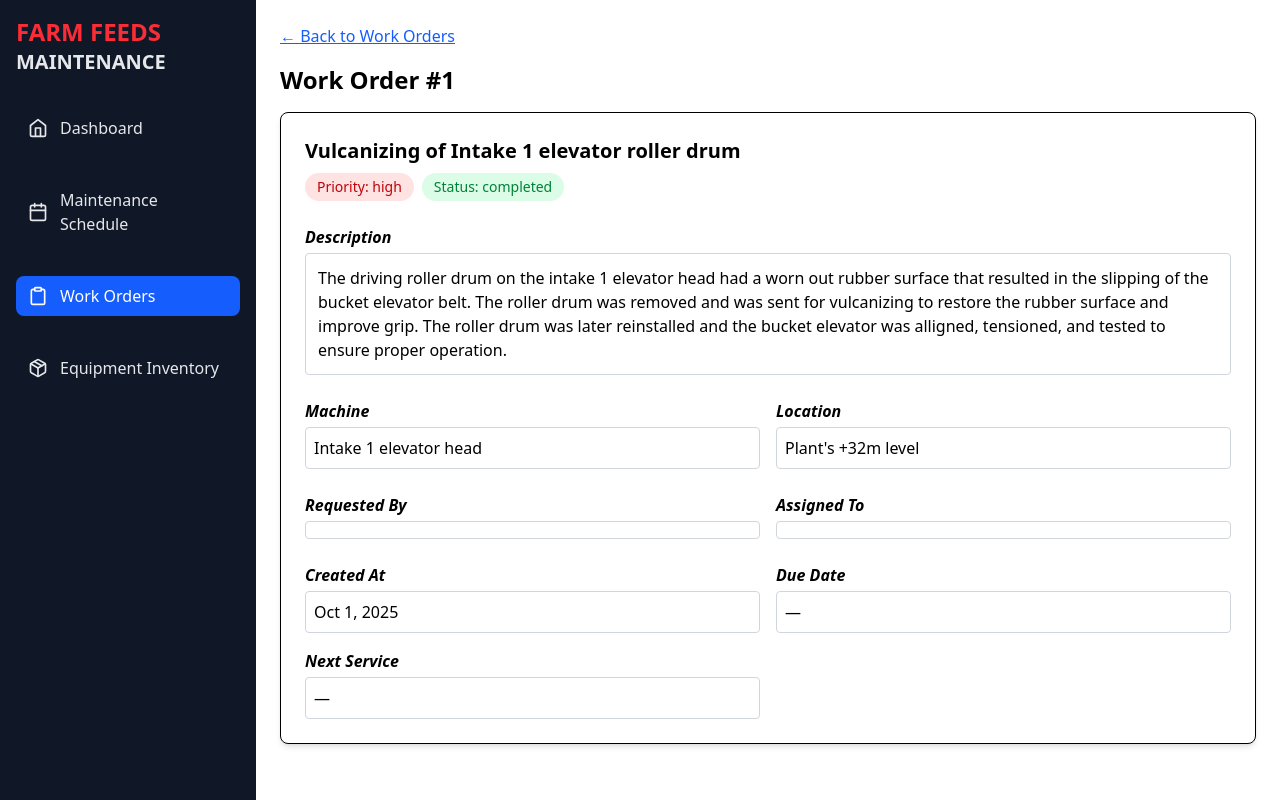
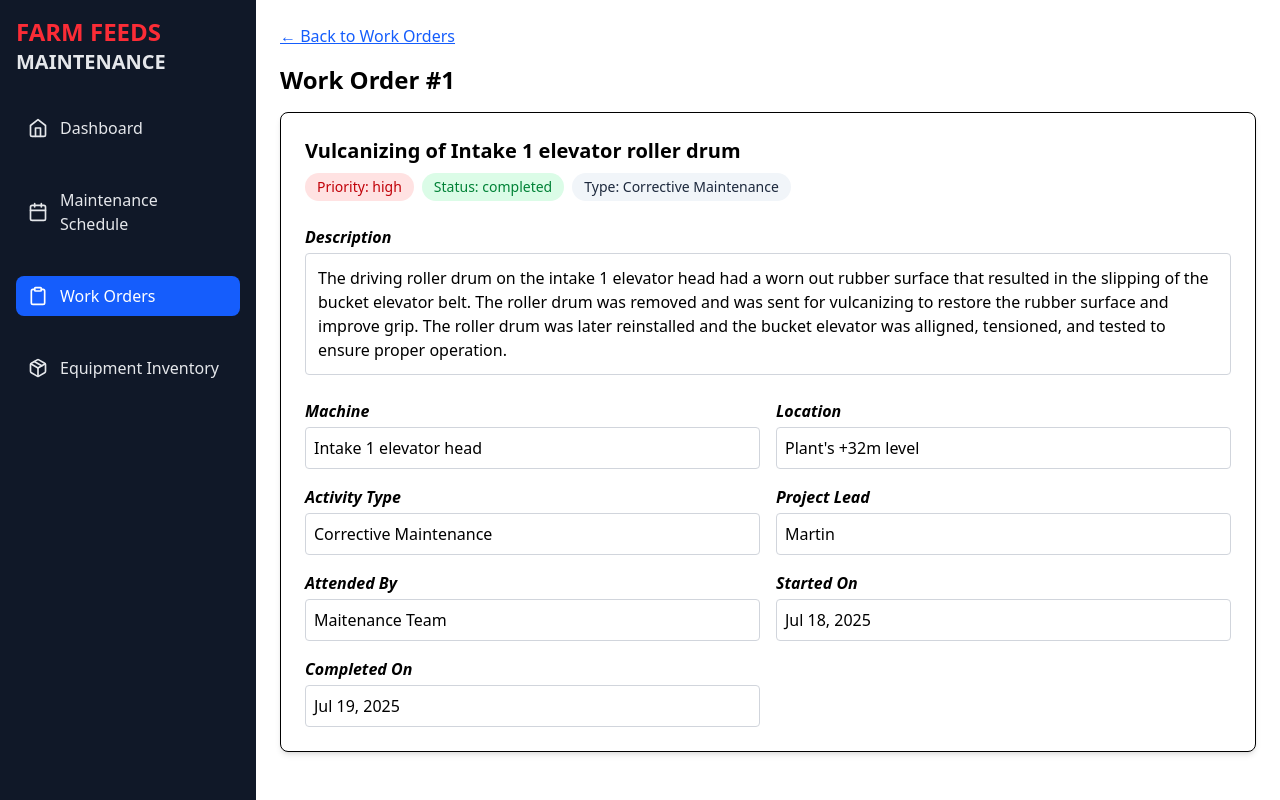
Before and after one commit to BenaKaniaru/farm-feeds, a React (Vite) app in the folder maintenance/: page /work-orders/1 in a window 1280 px wide. Built offline with nearby package versions, Linux system fonts and the light colour scheme.

Commit message:
fixed data rendering and total add ups

```diff
--- a/maintenance/src/Data/WorkOrdersData.jsx
+++ b/maintenance/src/Data/WorkOrdersData.jsx
@@ -49,7 +49,7 @@ export const workOrders = [
     createdAt: "2025-10-01",
     startedon: "2025-07-28",
     completedon: "2025-07-28",
-    nextServiceDate: null,
+    nextServiceDate: "2026-07-28",
   },
   {
     id: 4,
@@ -68,7 +68,7 @@ export const workOrders = [
     createdAt: "2025-10-01",
     startedon: "2025-07-31",
     completedon: "2025-07-31",
-    nextServiceDate: null,
+    nextServiceDate: "2026-02-31",
   },
   {
     id: 5,
@@ -90,8 +90,7 @@ export const workOrders = [
   },
   {
     id: 6,
-    title:
-      "Replacement of a faulty limit switch at the small bagging scale",
+    title: "Replacement of a faulty limit switch at the small bagging scale",
     description:
       "The small scale in the bagging area was not discharging the finished products as required, due to the limit switch failure to send a discharge signal. To fix the problem, the switch with another one cannibalized from an existing divertor at the store, that was not in use.",
     machine: "Bagging Smale Scale",
@@ -105,10 +104,11 @@ export const workOrders = [
     startedon: "2025-08-01",
     completedon: "2025-08-01",
     nextServiceDate: null,
-  }, {
-  id: 5,
+  },
+  {
+    id: 7,
     title:
-      "Repair of the pneumatic divertor at the inlet of the hammer mill bins",
+      "Replacement of a faulty contactor for sewing machine at the big bagging scale",
     description:
       "The divertor gate had wornout, leading to the leakage of materials into the unittended bin. The gate was extracted and metal sheet precisily cut into the appropriate size and welded in place to cover the wornout area, thus preventing material leak.",
     machine: "Hammer mill pneumatic gate distributor",
@@ -122,5 +122,57 @@ export const workOrders = [
     startedon: "2025-07-31",
     completedon: "2025-07-31",
     nextServiceDate: null,
-  }
+  },
+
+  {
+    id: 8,
+    title: "Scheduled Lubrication of Conveyor Bearings",
+    description:
+      "Routine lubrication for the conveyor line bearings to minimize wear.",
+    machine: "Main Conveyor Line",
+    location: "Plant's +10m level",
+    priority: "medium",
+    status: "upcoming",
+    activityType: "Preventive Maintenance",
+    projectLead: "Patrick",
+    attendedby: "Maintenance Team",
+    createdAt: "2025-09-28",
+    dueDate: "2025-10-08", // Scheduled for future
+    completedon: null,
+    nextServiceDate: null,
+  },
+  {
+    id: 9,
+    title: "Inspection of Molasses Pump Seal",
+    description:
+      "Pump seal inspection and replacement if necessary, to prevent leakages.",
+    machine: "Molasses Transfer Pump",
+    location: "Plant’s Pump House",
+    priority: "high",
+    status: "upcoming",
+    activityType: "Routine Maintenance",
+    projectLead: "Isaac",
+    attendedby: "Inspection Team",
+    createdAt: "2025-09-30",
+    dueDate: "2025-10-05", // Future scheduled inspection
+    completedon: null,
+    nextServiceDate: null,
+  },
+  {
+    id: 10,
+    title: "Repair of Pellet Mill Feeder Motor",
+    description:
+      "Pellet mill feeder motor had overheating issues due to faulty cooling fan.",
+    machine: "Pellet Mill",
+    location: "Plant's +15m level",
+    priority: "high",
+    status: "overdue",
+    activityType: "Corrective Maintenance",
+    projectLead: "George",
+    attendedby: "Electrical Team",
+    createdAt: "2025-09-15",
+    dueDate: "2025-09-20", // Missed deadline → overdue
+    completedon: null,
+    nextServiceDate: null,
+  },
 ];
--- a/maintenance/src/pages/Dashboard.jsx
+++ b/maintenance/src/pages/Dashboard.jsx
@@ -13,12 +13,26 @@ export default function Dashboard() {
   const { activities } = useContext(AppContext);
   const navigate = useNavigate();
 
+  // Normalize statuses to lowercase for consistency
+  const normalizedActivities = activities.map((a) => ({
+    ...a,
+    status: a.status ? a.status.toString().toLowerCase() : "",
+  }));
+
   // derive totals
-  const total = activities.length;
-  const completed = activities.filter((a) => a.status === "completed").length;
-  const ongoing = activities.filter((a) => a.status === "ongoing").length;
-  const upcoming = activities.filter((a) => a.status === "upcoming").length;
-  const overdue = activities.filter((a) => a.status === "overdue").length;
+  const total = normalizedActivities.length;
+  const completed = normalizedActivities.filter(
+    (a) => a.status === "completed"
+  ).length;
+  const ongoing = normalizedActivities.filter(
+    (a) => a.status === "ongoing"
+  ).length;
+  const upcoming = normalizedActivities.filter(
+    (a) => a.status === "upcoming"
+  ).length;
+  const overdue = normalizedActivities.filter(
+    (a) => a.status === "overdue"
+  ).length;
 
   const handleNavigate = (status) => {
     if (status === "all") {
--- a/maintenance/src/pages/WorkOrderDetail.jsx
+++ b/maintenance/src/pages/WorkOrderDetail.jsx
@@ -9,7 +9,7 @@ export default function WorkOrderDetail() {
     return <div className="p-6">Work order not found.</div>;
   }
 
-  // Helper: format date strings into human-readable format
+  // Format date helper
   const formatDate = (dateStr) => {
     if (!dateStr) return "—";
     try {
@@ -19,11 +19,11 @@ export default function WorkOrderDetail() {
         day: "numeric",
       }).format(new Date(dateStr));
     } catch {
-      return dateStr; // fallback if parsing fails
+      return dateStr;
     }
   };
 
-  // Badge styling
+  // Badge styling (use lowercase keys)
   const badgeClasses = {
     priority: {
       low: "bg-green-100 text-green-700",
@@ -37,6 +37,22 @@ export default function WorkOrderDetail() {
       overdue: "bg-red-100 text-red-700",
     },
   };
+
+  // Fields to show (createdAt removed by request)
+  const fields = [
+    { key: "machine", label: "Machine" },
+    { key: "location", label: "Location" },
+    { key: "activityType", label: "Activity Type" },
+    { key: "projectLead", label: "Project Lead" },
+    { key: "attendedby", label: "Attended By" },
+    { key: "startedon", label: "Started On", isDate: true },
+    { key: "dueDate", label: "Due Date", isDate: true },
+    { key: "completedon", label: "Completed On", isDate: true },
+    { key: "nextServiceDate", label: "Next Service", isDate: true },
+  ];
+
+  const statusKey = (workOrder.status || "").toString().toLowerCase();
+  const priorityKey = (workOrder.priority || "").toString().toLowerCase();
 
   return (
     <div className="p-6">
@@ -55,92 +71,67 @@ export default function WorkOrderDetail() {
         {/* Title + Badges */}
         <div>
           <h2 className="text-xl font-bold">{workOrder.title}</h2>
-          <div className="flex gap-2 mt-2">
+
+          <div className="flex flex-wrap gap-2 mt-2">
+            {workOrder.priority && (
               <span
                 className={`px-3 py-1 text-sm rounded-full ${
-                badgeClasses.priority[workOrder.priority]
+                  badgeClasses.priority[priorityKey] ||
+                  "bg-gray-100 text-gray-700"
                 }`}
               >
                 Priority: {workOrder.priority}
               </span>
+            )}
+
+            {workOrder.status && (
               <span
                 className={`px-3 py-1 text-sm rounded-full ${
-                badgeClasses.status[workOrder.status]
+                  badgeClasses.status[statusKey] || "bg-gray-100 text-gray-700"
                 }`}
               >
                 Status: {workOrder.status}
               </span>
+            )}
+
+            {/* Activity Type shown as a pill for visibility */}
+            {workOrder.activityType && (
+              <span className="px-3 py-1 text-sm rounded-full bg-slate-100 text-slate-800">
+                Type: {workOrder.activityType}
+              </span>
+            )}
           </div>
         </div>
 
         {/* Description */}
+        {workOrder.description && (
           <div>
             <h3 className="font-semibold italic mb-1">Description</h3>
             <p className="border border-gray-300 rounded p-3">
               {workOrder.description}
             </p>
           </div>
+        )}
 
-        {/* Equipment & Location */}
+        {/* Dynamic details grid (only render fields that are present/non-null) */}
         <div className="grid md:grid-cols-2 gap-4">
-          <div>
-            <h3 className="font-semibold italic mb-1">Machine</h3>
+          {fields.map(
+            (field) =>
+              workOrder[field.key] !== undefined &&
+              workOrder[field.key] !== null &&
+              // skip empty strings
+              (typeof workOrder[field.key] !== "string" ||
+                workOrder[field.key].trim() !== "") && (
+                <div key={field.key}>
+                  <h3 className="font-semibold italic mb-1">{field.label}</h3>
                   <p className="border border-gray-300 rounded p-2">
-              {workOrder.machine}
+                    {field.isDate
+                      ? formatDate(workOrder[field.key])
+                      : workOrder[field.key]}
                   </p>
                 </div>
-          <div>
-            <h3 className="font-semibold italic mb-1">Location</h3>
-            <p className="border border-gray-300 rounded p-2">
-              {workOrder.location}
-            </p>
-          </div>
-        </div>
-
-        {/* People */}
-        <div className="grid md:grid-cols-2 gap-4">
-          <div>
-            <h3 className="font-semibold italic mb-1">Requested By</h3>
-            <p className="border border-gray-300 rounded p-2">
-              {workOrder.requestedBy}
-            </p>
-          </div>
-          <div>
-            <h3 className="font-semibold italic mb-1">Assigned To</h3>
-            <p className="border border-gray-300 rounded p-2">
-              {workOrder.assignedTo}
-            </p>
-          </div>
-        </div>
-
-        {/* Dates */}
-        <div className="grid md:grid-cols-2 gap-4">
-          <div>
-            <h3 className="font-semibold italic mb-1">Created At</h3>
-            <p className="border border-gray-300 rounded p-2">
-              {formatDate(workOrder.createdAt)}
-            </p>
-          </div>
-          <div>
-            <h3 className="font-semibold italic mb-1">Due Date</h3>
-            <p className="border border-gray-300 rounded p-2">
-              {formatDate(workOrder.dueDate)}
-            </p>
-          </div>
-          {workOrder.completedAt && (
-            <div>
-              <h3 className="font-semibold italic mb-1">Completed At</h3>
-              <p className="border border-gray-300 rounded p-2">
-                {formatDate(workOrder.completedAt)}
-              </p>
-            </div>
+              )
           )}
-          <div>
-            <h3 className="font-semibold italic mb-1">Next Service</h3>
-            <p className="border border-gray-300 rounded p-2">
-              {formatDate(workOrder.nextServiceDate)}
-            </p>
-          </div>
         </div>
       </div>
     </div>
--- a/maintenance/src/pages/Workorders.jsx
+++ b/maintenance/src/pages/Workorders.jsx
@@ -14,7 +14,7 @@ export default function Workorders() {
   const [sortOrder, setSortOrder] = useState("latest");
   const [searchQuery, setSearchQuery] = useState("");
 
-  // 🔹 When statusFilter changes, update query string
+  // 🔹 Update query string when status changes
   const updateFilter = (value) => {
     setStatusFilter(value);
     const params = new URLSearchParams(location.search);
@@ -26,7 +26,7 @@ export default function Workorders() {
     navigate({ search: params.toString() }, { replace: true });
   };
 
-  // 🔹 Format relative dates (±6 days relative, otherwise absolute)
+  // 🔹 Format relative dates
   const formatRelativeDate = (dateString) => {
     if (!dateString) return "N/A";
     const date = new Date(dateString);
@@ -50,7 +50,11 @@ export default function Workorders() {
   const filteredOrders = useMemo(() => {
     return activities
       .filter((wo) => {
-        if (statusFilter !== "all" && wo.status !== statusFilter) return false;
+        if (
+          statusFilter !== "all" &&
+          wo.status.toLowerCase() !== statusFilter.toLowerCase()
+        )
+          return false;
         const q = searchQuery.toLowerCase();
         return (
           wo.title.toLowerCase().includes(q) ||
@@ -69,7 +73,7 @@ export default function Workorders() {
 
   // 🔹 Status color codes
   const getStatusClass = (status) => {
-    switch (status) {
+    switch (status.toLowerCase()) {
       case "completed":
         return "text-green-600";
       case "ongoing":
@@ -81,6 +85,35 @@ export default function Workorders() {
       default:
         return "text-gray-600";
     }
+  };
+
+  // 🔹 Date selection logic
+  const getDateInfo = (wo) => {
+    let label = "Created At";
+    let value = wo.createdAt;
+    let extraClass = "";
+
+    if (wo.status.toLowerCase() === "completed") {
+      if (
+        wo.activityType?.toLowerCase().includes("corrective") ||
+        wo.activityType?.toLowerCase().includes("preventive")
+      ) {
+        label = "Completion Date";
+        value = wo.completedon;
+      } else if (wo.activityType?.toLowerCase().includes("routine")) {
+        label = "Next Service/Inspection";
+        value = wo.nextServiceDate;
+      }
+    } else if (wo.status.toLowerCase() === "upcoming") {
+      label = "Scheduled Date";
+      value = wo.dueDate;
+    } else if (wo.status.toLowerCase() === "overdue") {
+      label = "⚠️ Overdue";
+      value = wo.dueDate;
+      extraClass = "text-red-600 font-bold";
+    }
+
+    return { label, value, extraClass };
   };
 
   const handleOrderClick = (id) => {
@@ -129,32 +162,7 @@ export default function Workorders() {
           <p>No work orders found.</p>
         ) : (
           filteredOrders.map((wo) => {
-            let dateLabel,
-              dateValue,
-              extraClass = "";
-
-            switch (wo.status) {
-              case "completed":
-                dateLabel = "Next Service/Inspection";
-                dateValue = wo.nextServiceDate;
-                break;
-              case "ongoing":
-                dateLabel = "Due Date";
-                dateValue = wo.dueDate;
-                break;
-              case "upcoming":
-                dateLabel = "Scheduled Date";
-                dateValue = wo.dueDate;
-                break;
-              case "overdue":
-                dateLabel = "⚠️ Overdue";
-                dateValue = wo.dueDate;
-                extraClass = "text-red-600 font-bold";
-                break;
-              default:
-                dateLabel = "Created At";
-                dateValue = wo.createdAt;
-            }
+            const { label, value, extraClass } = getDateInfo(wo);
 
             return (
               <div
@@ -175,7 +183,7 @@ export default function Workorders() {
                   </span>
                 </p>
                 <p className={`text-xs mt-1 ${extraClass}`}>
-                  {dateLabel}: {formatRelativeDate(dateValue)}
+                  {label}: {formatRelativeDate(value)}
                 </p>
               </div>
             );
@@ -206,32 +214,7 @@ export default function Workorders() {
               </tr>
             ) : (
               filteredOrders.map((wo, index) => {
-                let dateLabel,
-                  dateValue,
-                  extraClass = "";
-
-                switch (wo.status) {
-                  case "completed":
-                    dateLabel = "Next Service/Inspection";
-                    dateValue = wo.nextServiceDate;
-                    break;
-                  case "ongoing":
-                    dateLabel = "Due Date";
-                    dateValue = wo.dueDate;
-                    break;
-                  case "upcoming":
-                    dateLabel = "Scheduled Date";
-                    dateValue = wo.dueDate;
-                    break;
-                  case "overdue":
-                    dateLabel = "Overdue";
-                    dateValue = wo.dueDate;
-                    extraClass = "text-red-600 font-bold";
-                    break;
-                  default:
-                    dateLabel = "Created At";
-                    dateValue = wo.createdAt;
-                }
+                const { label, value, extraClass } = getDateInfo(wo);
 
                 return (
                   <tr
@@ -254,7 +237,7 @@ export default function Workorders() {
                     </td>
                     <td className="px-4 py-2">{wo.activityType}</td>
                     <td className={`px-4 py-2 ${extraClass}`}>
-                      {dateLabel}: {formatRelativeDate(dateValue)}
+                      {label}: {formatRelativeDate(value)}
                     </td>
                   </tr>
                 );
```
Lines whose indentation alone changed are shown as unchanged.
